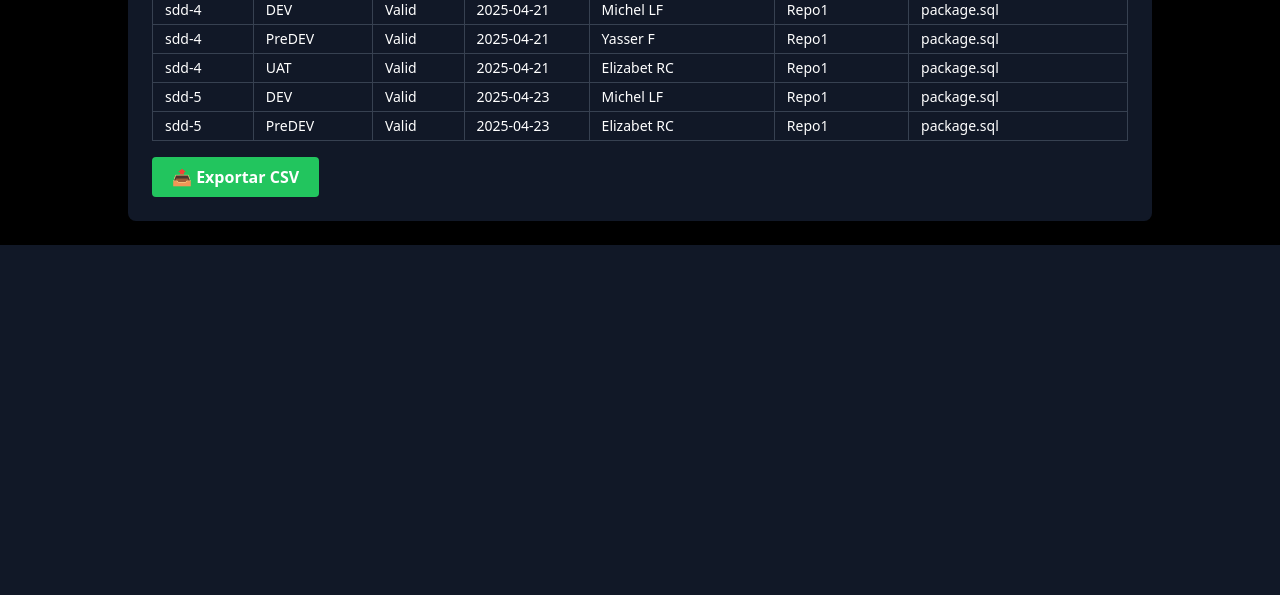
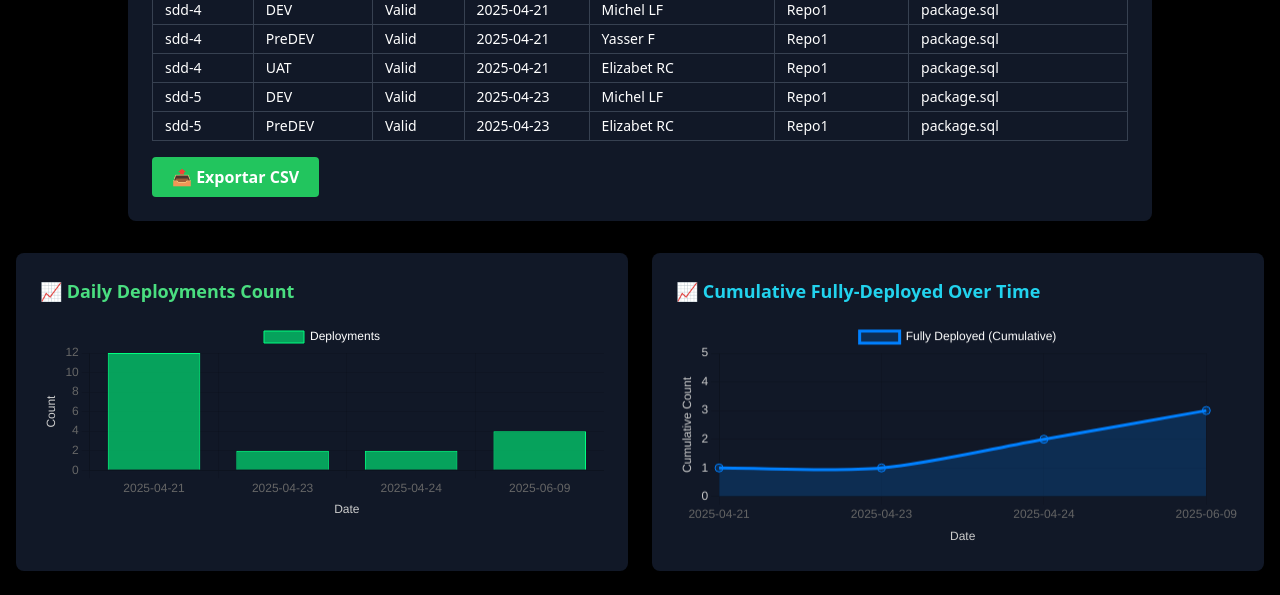
Before and after one commit to mlegra/deploy-mgmt, a Flask app: page /reports in a window 1280 px wide. Shown: the part 865-1460 px from the top of the page. Before the commit the page ends 1110 px from the top, so only its background shows below. Run offline with Flask 3, Linux system fonts and the light colour scheme; data comes from the database, SQL or seed files in the repository; both versions use the stored data as it was after the commit; some libraries are stand-ins or nearby versions.

Commit message:
Adding chart for daily and cum deployment. To do not merge main yet

```diff
--- a/app.py
+++ b/app.py
@@ -2,7 +2,7 @@ from flask import Flask, render_template, request, redirect, url_for, jsonify
 from datetime import date
 from datetime import datetime
 from collections import defaultdict
-from utils import calculate_kpis
+from utils import calculate_kpis, get_fully_deployed_features
 
 from model import (
     create_db, add_or_get_feature, save_deployment,
@@ -169,6 +169,35 @@ def reports():
         and within_date_range(r)
     ]
 
+        # === Prepare Daily Deployments Count ===
+    from collections import Counter
+
+    deployments_per_day = Counter()
+    for row in filtered_deployments:
+        if row["fecha"]:
+            deployments_per_day[row["fecha"]] += 1
+
+    daily_deployments_data = [
+        {"date": date_str, "count": deployments_per_day[date_str]}
+        for date_str in sorted(deployments_per_day.keys())
+    ]
+
+    # === Prepare Cumulative Fully-Deployed Over Time ===
+
+    # First, get all valid deployments (those that affect "fully deployed")
+    valid_rows = [row for row in filtered_deployments if row["estado"] == "Valid"]
+
+    # Build list of all dates we want to plot
+    dates = sorted(set(row["fecha"] for row in valid_rows if row["fecha"]))
+
+    # For each date, compute "as of that day" fully deployed count
+    cumulative_data = []
+    for date_cutoff in dates:
+        rows_up_to_date = [r for r in valid_rows if r["fecha"] <= date_cutoff]
+        fully_deployed_features = get_fully_deployed_features(rows_up_to_date, ambiente_options)
+        cumulative_data.append({"date": date_cutoff, "count": len(fully_deployed_features)})
+
+
 
     return render_template("reports.html",
                            filtered_deployments=filtered_deployments,
@@ -178,7 +207,9 @@ def reports():
                            filter_estado=filter_estado,
                            filter_ambiente=filter_ambiente,
                            start_date=start_date,
-                           end_date=end_date)
+                           end_date=end_date,
+                           daily_deployments_data=daily_deployments_data,
+                           cumulative_fully_deployed_data=cumulative_data)
 
 
 
--- a/templates/reports.html
+++ b/templates/reports.html
@@ -6,6 +6,7 @@
   <meta name="viewport" content="width=device-width, initial-scale=1.0">
   <script src="https://cdn.tailwindcss.com"></script>
   <script defer src="https://cdn.jsdelivr.net/npm/alpinejs@3.x.x/dist/cdn.min.js"></script>
+  <script src="https://cdn.jsdelivr.net/npm/chart.js"></script>
 </head>
 <body class="bg-black text-white px-4 py-6">
 
@@ -159,6 +160,114 @@
   {% endif %}
 </div>
 
+<!-- 🚀 Responsive 2-column grid for charts -->
+<div class="grid grid-cols-1 md:grid-cols-2 gap-6 mt-8">
+
+  <!-- 📈 Daily Deployments Chart -->
+  <div class="bg-gray-900 p-6 rounded-lg shadow-lg">
+    <h2 class="text-green-400 text-lg font-semibold mb-4">📈 Daily Deployments Count</h2>
+    <canvas id="dailyDeploymentsChart" style="max-height: 200px;"></canvas>
+  </div>
+
+  <!-- 📈 Cumulative Fully-Deployed Chart -->
+  <div class="bg-gray-900 p-6 rounded-lg shadow-lg">
+    <h2 class="text-cyan-400 text-lg font-semibold mb-4">📈 Cumulative Fully-Deployed Over Time</h2>
+    <canvas id="cumulativeDeploymentsChart"></canvas>
+  </div>
+
+</div>
+
+<script type="text/javascript">
+  document.addEventListener('DOMContentLoaded', function () {
+    const dailyCtx = document.getElementById('dailyDeploymentsChart').getContext('2d');
+    const dailyData = JSON.parse('{{ daily_deployments_data | tojson | safe }}');
+    const dailyLabels = dailyData.map(item => item.date);
+    const dailyCounts = dailyData.map(item => item.count);
+
+    new Chart(dailyCtx, {
+      type: 'bar',
+      data: {
+        labels: dailyLabels,
+        datasets: [{
+          label: 'Deployments',
+          data: dailyCounts,
+          backgroundColor: 'rgba(0, 255, 128, 0.6)',
+          borderColor: 'rgba(0, 255, 128, 1)',
+          borderWidth: 1
+        }]
+      },
+      options: {
+        maintainAspectRatio: false,   // Allow CSS max-height
+        responsive: true,
+        scales: {
+          x: { title: { display: true, text: 'Date', color: '#ccc' } },
+          y: { beginAtZero: true, title: { display: true, text: 'Count', color: '#ccc' } }
+        },
+        plugins: {
+          legend: { labels: { color: '#fff' } }
+        }
+      }
+    });
+  });
+  </script>
+
+<script type="text/javascript">
+  document.addEventListener('DOMContentLoaded', function () {
+    const cumCtx = document.getElementById('cumulativeDeploymentsChart').getContext('2d');
+    const cumData = JSON.parse('{{ cumulative_fully_deployed_data | tojson | safe }}');
+    const cumLabels = cumData.map(item => item.date);
+    const cumCounts = cumData.map(item => item.count);
+
+    const maxCumValue = Math.max(...cumCounts);
+
+    new Chart(cumCtx, {
+      type: 'line',
+      data: {
+        labels: cumLabels,
+        datasets: [{
+          label: 'Fully Deployed (Cumulative)',
+          data: cumCounts,
+          borderColor: 'rgba(0, 128, 255, 1)',
+          backgroundColor: 'rgba(0, 128, 255, 0.2)',
+          fill: true,
+          tension: 0.3,
+          pointRadius: 4,
+          pointHoverRadius: 6
+        }]
+      },
+      options: {
+        maintainAspectRatio: true,
+        aspectRatio: 2.5,
+        responsive: true,
+        scales: {
+          x: { title: { display: true, text: 'Date', color: '#ccc' } },
+          y: {
+            beginAtZero: true,
+            min: 0,
+            max: maxCumValue < 5 ? 5 : maxCumValue,   // Dynamic but minimum 5
+            ticks: {
+              stepSize: 1,
+              callback: function(value) {
+                return Number.isInteger(value) ? value : '';
+              },
+              color: '#ccc'
+            },
+            title: { display: true, text: 'Cumulative Count', color: '#ccc' }
+          }
+        },
+        plugins: {
+          legend: { labels: { color: '#fff' } }
+        }
+      }
+    });
+  });
+  </script>
+
+
+
+
+
+
 <!-- 💾 CSV Export Script -->
 <script>
 function exportFilteredCSV() {
--- a/utils.py
+++ b/utils.py
@@ -1,5 +1,21 @@
 from datetime import datetime
 from collections import Counter, defaultdict
+
+def get_fully_deployed_features(deployments, ambiente_options):
+    """
+    Returns a list of feature names that are fully deployed (Valid in all environments).
+    """
+    valid_envs_by_feature = defaultdict(set)
+    for row in deployments:
+        if row["estado"] == "Valid" and row["ambiente"]:
+            valid_envs_by_feature[row["name"]].add(row["ambiente"])
+
+    required_envs = set(ambiente_options)
+    fully_deployed_features = [
+        f for f, envs in valid_envs_by_feature.items()
+        if required_envs.issubset(envs)
+    ]
+    return fully_deployed_features
 
 def calculate_kpis(filtered_deployments, ambiente_options):
     total = len(filtered_deployments)
@@ -20,17 +36,8 @@ def calculate_kpis(filtered_deployments, ambiente_options):
     else:
         avg_per_day = 0
 
-    # ✅ Calculate fully deployed features
-    valid_envs_by_feature = defaultdict(set)
-    for row in filtered_deployments:
-        if row["estado"] == "Valid" and row["ambiente"]:
-            valid_envs_by_feature[row["name"]].add(row["ambiente"])
-
-    required_envs = set(ambiente_options)
-    fully_deployed_features = [
-        f for f, envs in valid_envs_by_feature.items()
-        if required_envs.issubset(envs)
-    ]
+    # ✅ Re-use the shared function for fully deployed
+    fully_deployed_features = get_fully_deployed_features(filtered_deployments, ambiente_options)
     fully_deployed_count = len(fully_deployed_features)
 
     return {
@@ -40,5 +47,5 @@ def calculate_kpis(filtered_deployments, ambiente_options):
         "most_active_env": most_active_env,
         "top_rm": top_rm,
         "avg_per_day": avg_per_day,
-        "fully_deployed": fully_deployed_count  # ✅ NEW KPI
+        "fully_deployed": fully_deployed_count  # ✅ Consistent with /reports
     }
```
Also changed, not shown: deployments.db.
